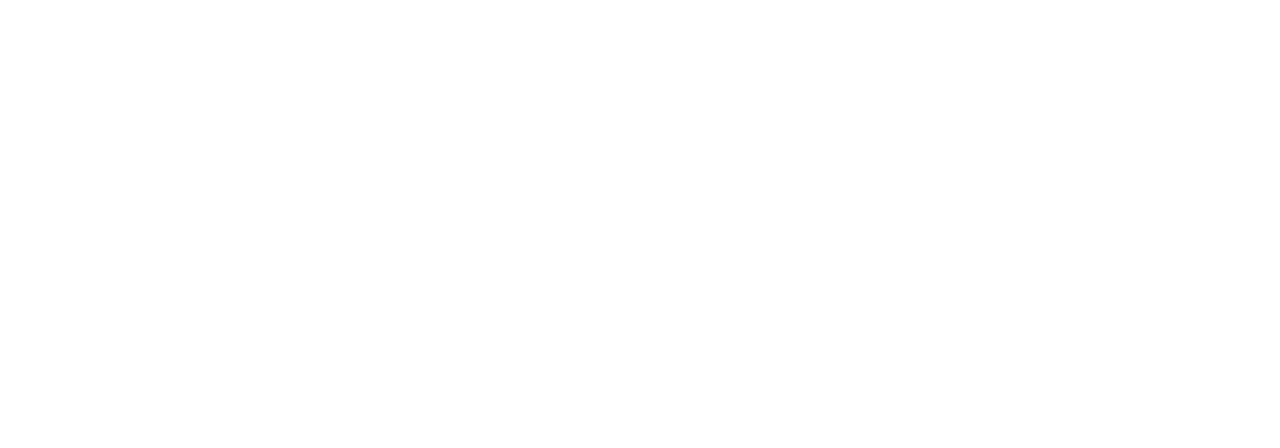
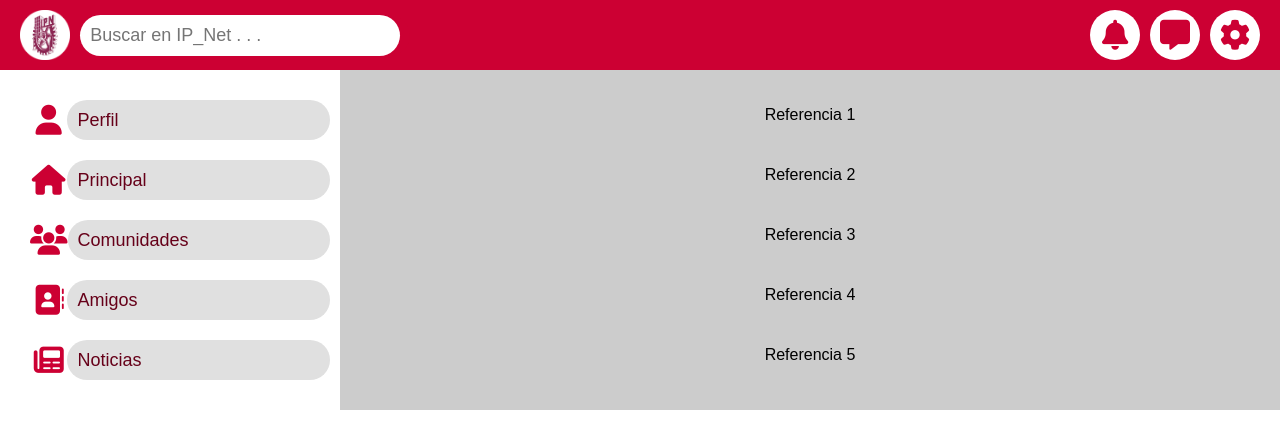
Before and after one commit to AcerejaAMS/ipnet, a React (Create React App) app: page /pprincipal in a window 1280 px wide. Before the commit this address had no page. Shown: the top 448 px of the page. Built offline with nearby package versions, Linux system fonts and the light colour scheme; a web font is replaced by a local one.

Commit message:
Paginas Principal Pre hecha

```diff
--- a/public/index.html
+++ b/public/index.html
@@ -5,6 +5,7 @@
     <link rel="icons" href="%PUBLIC_URL%/favicon.ico" />
     <meta name="viewport" content="width=device-width, initial-scale=1" />
     <meta name="theme-color" content="#000000" />
+    <link rel="stylesheet" href="https://cdnjs.cloudflare.com/ajax/libs/font-awesome/6.2.0/css/all.min.css">
     <meta
       name="description"
       content="Web site created using create-react-app"
--- a/src/App.js
+++ b/src/App.js
@@ -2,6 +2,7 @@
 import { BrowserRouter as Router, Routes, Route } from 'react-router-dom';
 import Ingresar from './components/Ingresar';
 import Crear from './components/CrearCuenta';
+import PagPrincipal from './components/Principal';
 
 const App = () => {
   return (
@@ -9,6 +10,7 @@
       <Routes>
         <Route path="/" element={<Ingresar />} />
         <Route path="/crear" element={<Crear/>} />
+        <Route path="/pprincipal" element={<PagPrincipal/>} />
       </Routes>
     </Router>
   );
--- /dev/null
+++ b/src/components/Principal.js
@@ -0,0 +1,63 @@
+import React from 'react';
+import './aparienciaPrincipal.css';
+
+const PagPrincipal = () => {
+    const base = (
+        <body>
+            <div className="contencionCuerpo">
+                <header>
+                    <div className="logo">
+                        <img src="logoPW.png"/>
+                        <div className="busquedaContenedor">
+                            <input type="text" className="busquedaEntrada" placeholder="Buscar en IP_Net . . ."/>
+                        </div>
+                    </div>
+                    <nav>
+                        <a href="">
+                        <i className="fa-solid fa-bell"></i>
+                        </a>
+                        <a href="">
+                        <i className="fa-solid fa-message"></i>
+                        </a>
+                        <a href="">
+                        <i className="fa-solid fa-gear"></i>
+                        </a>
+                    </nav>
+                </header>
+                <div className="content">
+                    <div className="panelIzquierdo">
+                        <a className="contenedorOpcionesRS" href="">
+                            <i className="fa-solid fa-user"></i>
+                            <div>Perfil</div>
+                        </a>
+                        <a className="contenedorOpcionesRS" href="">
+                            <i className="fa-solid fa-house"></i>
+                            <div>Principal</div>
+                        </a>
+                        <a className="contenedorOpcionesRS" href="">
+                            <i className="fa-solid fa-users"></i>
+                            <div>Comunidades</div>
+                        </a>
+                        <a className="contenedorOpcionesRS" href="">
+                            <i className="fa-solid fa-address-book"></i>
+                            <div>Amigos</div>
+                        </a>
+                        <a className="contenedorOpcionesRS" href="">
+                            <i className="fa-solid fa-newspaper"></i>
+                            <div>Noticias</div>
+                        </a>
+                    </div>
+                    <div className="panelDerecho">
+                        <p>Referencia 1</p>
+                        <p>Referencia 2</p>
+                        <p>Referencia 3</p>
+                        <p>Referencia 4</p>
+                        <p>Referencia 5</p>
+                    </div>
+                </div>
+            </div>
+        </body>);
+    return(base);
+};
+
+export default PagPrincipal;
--- /dev/null
+++ b/src/components/aparienciaPrincipal.css
@@ -0,0 +1,200 @@
+
+header {
+  display: flex;
+  height: 50px;
+  background-color: #cc0033;
+  border-color: #cc0033;
+  justify-content: space-between;
+  align-items: center;
+  padding: 10px;
+}
+
+nav a i {
+  background-color:white;
+  height: 50px;
+  width: 50px;
+  border-radius: 100%;
+  font-size: 30px;
+  align-content: center;
+  text-align: center;
+}
+
+nav a {
+  padding-right: 10px;
+  text-decoration: none;
+  align-items: center;
+}
+
+.fa-message {
+  color: #cc0033; /* Color normal */
+  transition: color 0.1s ease; /* Transición suave */
+}
+
+.fa-message:hover {
+  color: #0084B4;
+  background-color: #C9F1FF;
+  border-color: #C9F1FF;
+}
+
+.fa-bell {
+  color: #cc0033; /* Color normal */
+  transition: color 0.1s ease; /* Transición suave */
+}
+
+.fa-bell:hover {
+  color: #0084B4;
+  background-color: #C9F1FF;
+  border-color: #C9F1FF;
+}
+
+.fa-gear {
+  color: #cc0033; /* Color normal */
+  transition: color 0.1s ease; /* Transición suave */
+}
+
+.fa-gear:hover {
+  color: #0084B4;
+  background-color: #C9F1FF;
+  border-color: #C9F1FF;
+}
+
+.fa-user {
+  color: #cc0033; /* Color normal */
+  transition: color 0.1s ease; /* Transición suave */
+}
+
+.fa-house {
+  color: #cc0033; /* Color normal */
+  transition: color 0.1s ease; /* Transición suave */
+}
+
+.fa-users {
+  color: #cc0033; /* Color normal */
+  transition: color 0.1s ease; /* Transición suave */
+}
+
+.fa-address-book {
+  color: #cc0033; /* Color normal */
+  transition: color 0.1s ease; /* Transición suave */
+}
+
+.fa-newspaper {
+  color: #cc0033; /* Color normal */
+  transition: color 0.1s ease; /* Transición suave */
+}
+
+
+
+.logo {
+  display: flex;
+  align-items: center;
+}
+
+.logo img{
+  height: 50px;
+  padding: 10px;
+}
+
+.busquedaContenedor {
+  background-color: #cc0033; /* Color de fondo del contenedor */
+  border-radius: 50px;
+  display: flex;
+  align-items: center;
+  padding-right: 10px;
+}
+
+.busquedaEntrada {
+  border: none;
+  border-color: #cc0033;
+  border-radius: 50px;
+  padding: 10px;
+  font-size: 18px;
+  outline: none;
+  width: 300px;
+  color: #660019;
+  padding-right: 10px;
+}
+
+.contencionCuerpo {
+  display: flex;
+  flex-direction: column;
+  height: 100%;
+}
+
+.content {
+  flex: 1;
+  display: flex;
+}
+
+.panelIzquierdo {
+  background-color: white;
+  flex: 2.5;
+  padding: 20px;
+}
+.panelDerecho {
+  background-color: #ccc;
+  display: grid;
+  flex: 7.5;
+  padding: 20px;
+  justify-content: center;
+}
+
+.contenedorOpcionesRS {
+  background-color: white;
+  height: 40px;
+  width: 100%;
+  flex: 1;
+  display: flex;
+  padding: 10px;
+  text-decoration: none;
+}
+
+.contenedorOpcionesRS i{
+  display: inline-block;
+  background-color:white;
+  height: 40px;
+  width: 40px;
+  border-radius: 100%;
+  font-size: 30px;
+  align-content: center;
+  text-align: center;
+
+}
+
+.contenedorOpcionesRS div {
+  background-color: #E0E0E0;
+  color: #660019; /* Color de fondo del contenedor */
+  border-radius: 50px;
+  height: 40px;
+  width: 90%;
+  font-size: 18px;
+  display: inline-block;
+  align-content: center;
+  text-align: left;
+  padding-left: 10px;
+}
+/*
+.contenedorOpcionesRS:hover .fa-user {
+  color: #0084B4;
+}
+
+.contenedorOpcionesRS:hover .fa-house {
+  color: #0084B4;
+}
+
+.contenedorOpcionesRS:hover .fa-users {
+  color: #0084B4;
+}
+
+.contenedorOpcionesRS:hover .fa-address-book {
+  color: #0084B4;
+}
+
+.contenedorOpcionesRS:hover .fa-newspaper {
+  color: #0084B4;
+}
+*/
+.contenedorOpcionesRS div:hover {
+  background-color: #C9F1FF;
+  color: #0084B4;
+}
```
Also changed, not shown: src/components/About.js (added).
